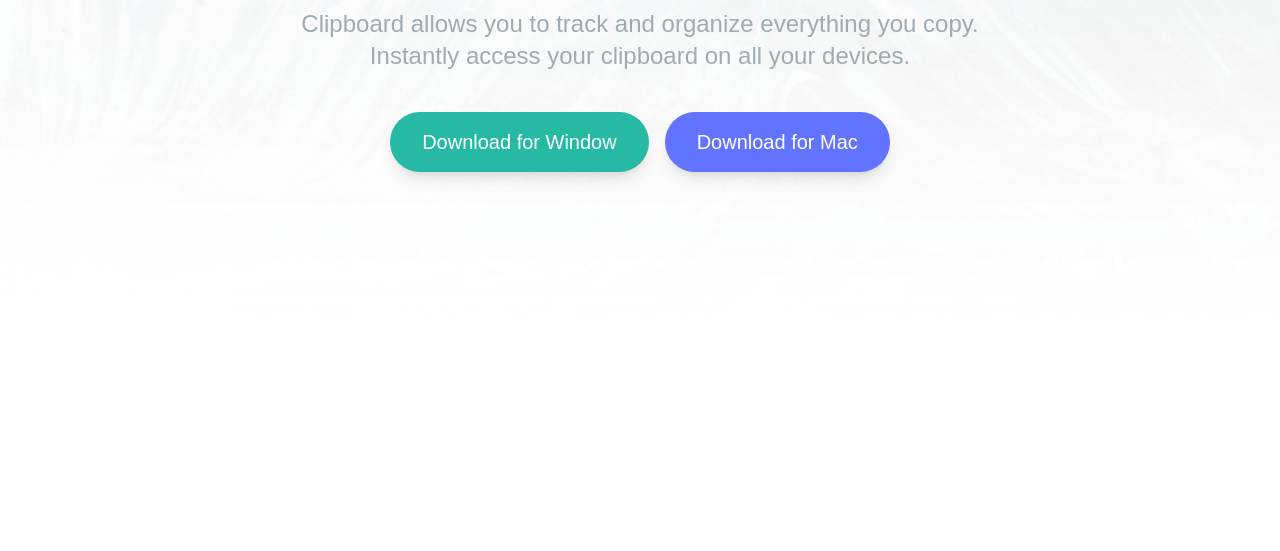
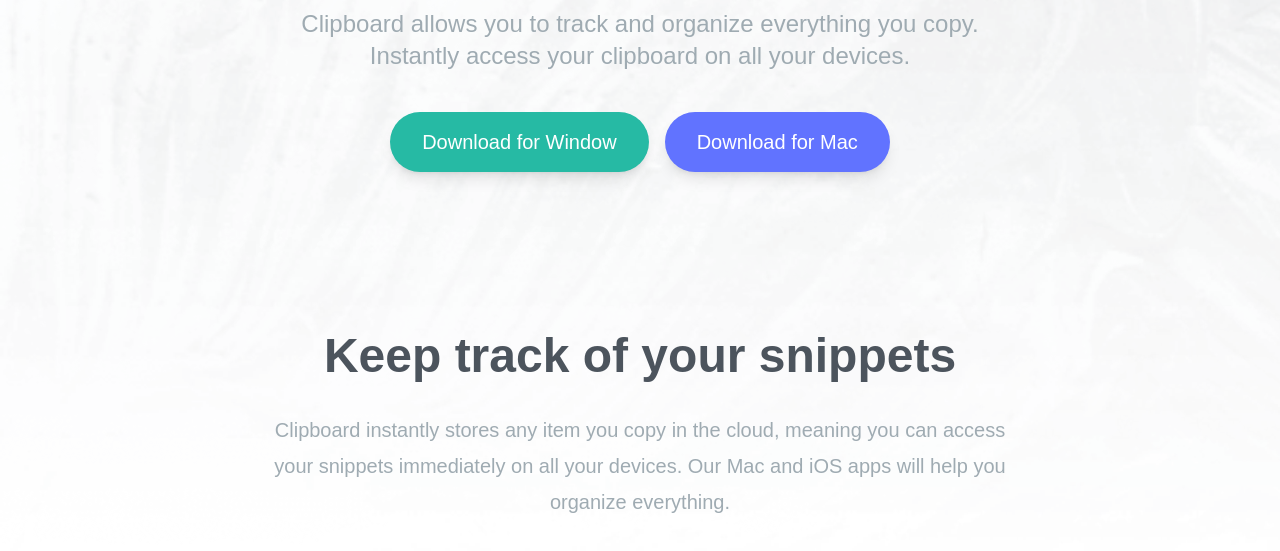
Before and after one commit to BinyamCheru/Clipboard-Website, a website: page index.html in a window 1280 px wide. Shown: the part 389-940 px from the top of the page. Before the commit the page ends 800 px from the top, so only its background shows below. Drawn offline with Linux system fonts and the light colour scheme; a web font is replaced by a local one.

Commit message:
Add snippet section

```diff
--- a/index.html
+++ b/index.html
@@ -48,5 +48,20 @@
       </div>
     </section>
     <!-- end of Hero Section -->
+
+    <!-- Snippets Section -->
+    <section id="snippets">
+      <div class="max-w-6xl mx-auto text-center my-20 px-10">
+        <h3 class="mb-8 text-4xl font-bold text-darkGrayishBlue md:text-5xl">
+          Keep track of your snippets
+        </h3>
+        <p class="max-w-3xl mx-auto mb-24 text-xl leading-9 text-center text-grayishBlue">
+          Clipboard instantly stores any item you copy in the cloud, meaning you
+          can access your snippets immediately on all your devices. Our Mac and
+          iOS apps will help you organize everything.
+        </p>
+      </div>
+    </section>
+    <!-- end of Snippets Section -->
   </body>
 </html>
```
Also changed, not shown: css/style.css.
